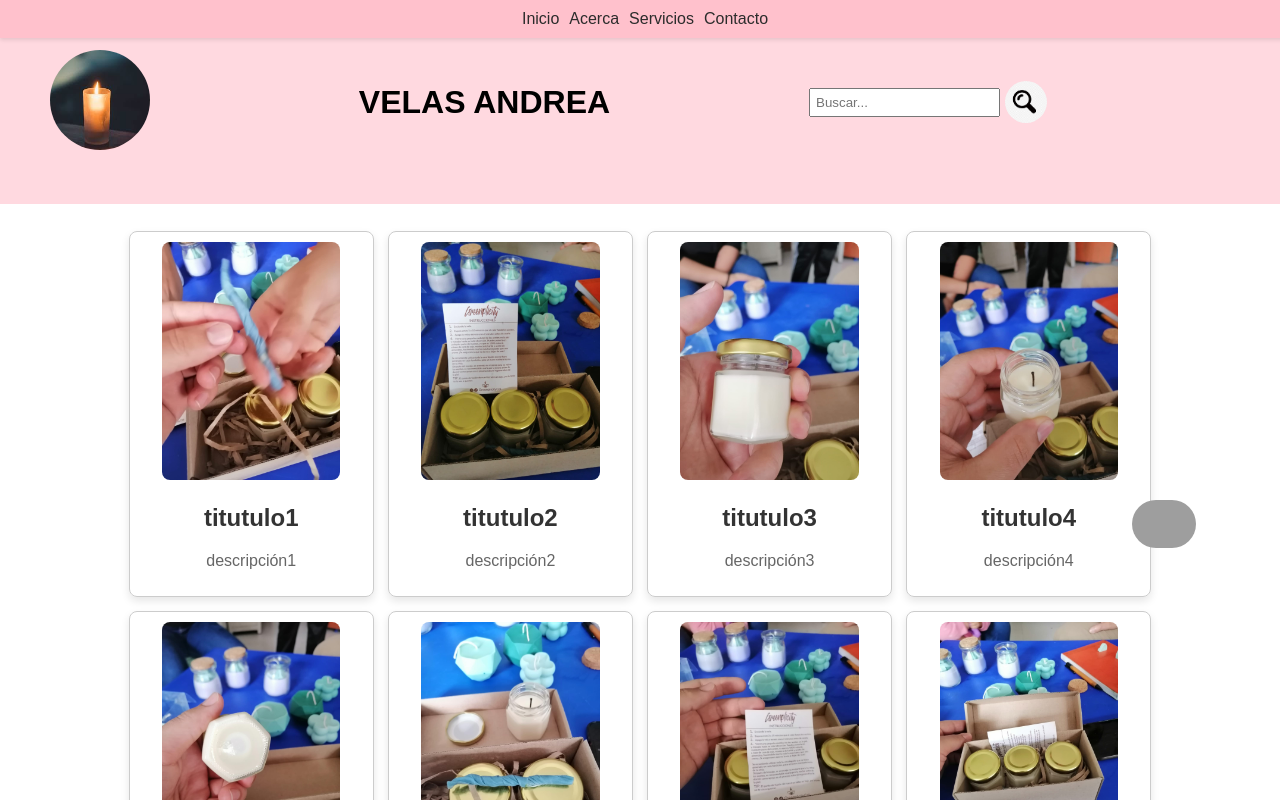
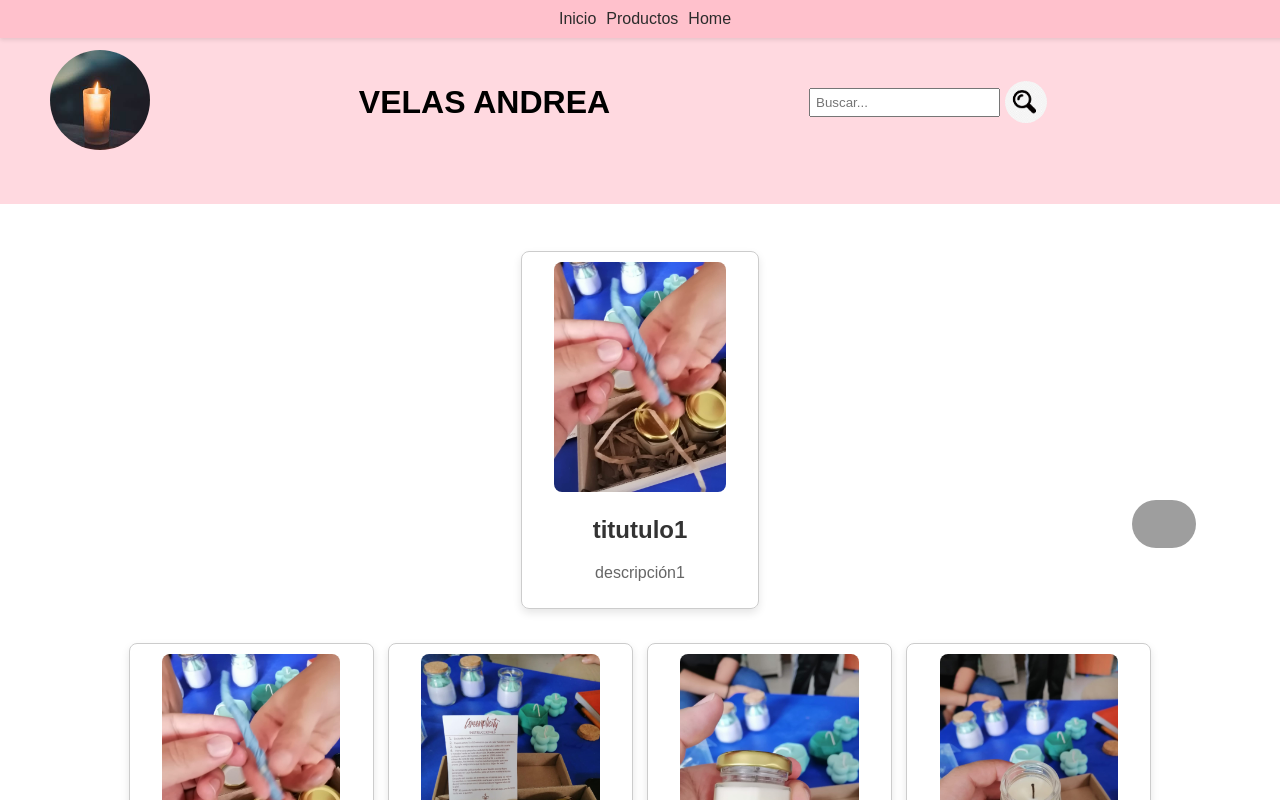
Before and after one commit to Junior-Garces/Proyecto-velas, a React (Create React App) app in the folder my-app/: page /productos in a window 1280 px wide. Shown: the top 800 px of the page. Built offline with nearby package versions, Linux system fonts and the light colour scheme; grey boxes are pictures that could not be loaded.

Commit message:
vercion estable 4

```diff
--- a/my-app/package.json
+++ b/my-app/package.json
@@ -8,6 +8,7 @@
     "@testing-library/user-event": "^13.5.0",
     "react": "^18.2.0",
     "react-dom": "^18.2.0",
+    "react-router-dom": "^6.22.3",
     "react-scripts": "5.0.1",
     "web-vitals": "^2.1.4"
   },
--- a/my-app/src/App.css
+++ b/my-app/src/App.css
@@ -81,7 +81,7 @@ main {
   color: white;
 }
 
-.bloques {
+.bloques-footer {
   width: 18%;
   margin: 7px; /* Espacio entre los contenedores */
   padding: 5px;
--- a/my-app/src/App.js
+++ b/my-app/src/App.js
@@ -1,21 +1,27 @@
 import React from 'react';
 import './App.css';
+import { BrowserRouter, Route, Routes, Link } from 'react-router-dom';
+import Home from './Home';
+import Productos from './productos';
+
+
 function App() {
   return (
+<BrowserRouter>
+
       <div>
         <nav>
           <ul>
-          <li><a href="#Inicio">Inicio</a></li>
-          <li><a href="#Acerca">Acerca</a></li>
-          <li><a href="#Servicios">Servicios</a></li>
-          <li><a href="#Contacto">Contacto</a></li>
+            <li><Link to="/">Inicio</Link></li>
+            <li><Link to="/productos">Productos</Link></li>
+            <li><Link to="/Home">Home</Link></li>
           </ul>
         </nav>
         <header>
           <div className="logo img">
-          <a href="index.html">
+            <Link to="/">
               <img src="/imagenes/vela-logo.jpeg" alt="Logo de la empresa" />
-          </a>
+            </Link>
           </div>
           <div className="titulo">
             <h1>VELAS ANDREA </h1>
@@ -26,16 +32,25 @@ function App() {
           </div>
         </header>
         <main>
+                  {/* Definición de las rutas */}
+                  <Routes>
+          <Route exact path="/Home" element={<Home />} />
+          <Route path="/productos" element={<Productos />} />
+        </Routes>
           <div className="page-container">
             <div className="container">
               <img src="/imagenes/imgProductos/ImgProducto1.jpg" alt="ImgProducto" />
               <h2>titutulo1</h2>
               <p> descripción1</p>
+              <li><Link to="/productos">Productos</Link></li>
+
             </div>
             <div className="container">
               <img src="/imagenes/imgProductos/ImgProducto2.jpg" alt="ImgProducto" />
               <h2>titutulo2</h2>
               <p> descripción2</p>
+              <li><Link to="/productos">Productos</Link></li>
+
             </div>
             <div className="container">
               <img src="/imagenes/imgProductos/ImgProducto3.jpg" alt="ImgProducto" />
@@ -151,24 +166,25 @@ function App() {
           </div>
         </main>
         <footer className="footer-container">
-        <div className="bloques">
+          <div className="bloques-footer">
             <h3>Contáctanos</h3>
             <p> descripción</p>
           </div>
-        <div className="bloques">
+          <div className="bloques-footer">
             <h3>Síguenos</h3>
             <p> descripción</p>
           </div>
-        <div className="bloques">
+          <div className="bloques-footer">
             <h3>Enlaces</h3>
             <p> descripción</p>
           </div>
-        <div className="bloques">
+          <div className="bloques-footer">
             <h3>Políticas</h3>
             <p> descripción</p>
           </div>
         </footer>
       </div>
+      </BrowserRouter>
   );
 }
 
--- /dev/null
+++ b/my-app/src/Home.js
@@ -0,0 +1,34 @@
+import React from 'react';
+import { BrowserRouter, Route, Routes, Link } from 'react-router-dom';
+import './App.css';
+
+// Componentes de las páginas
+import Home from './Home';
+import Productos from './productos';
+
+function App() {
+  return (
+    <BrowserRouter>
+      <div className="App">
+        <nav>
+          <ul>
+            <li>
+              <Link to="/Home">Inicio</Link>
+            </li>
+            <li>
+              <Link to="/productos">Productos</Link>
+            </li>
+          </ul>
+        </nav>
+
+        {/* Definición de las rutas */}
+        <Routes>
+          <Route exact path="/Home" element={<Home />} />
+          <Route path="/productos" element={<Productos />} />
+        </Routes>
+      </div>
+    </BrowserRouter>
+  );
+}
+
+export default App;
--- /dev/null
+++ b/my-app/src/productos.js
@@ -0,0 +1,20 @@
+import React from 'react';
+import './App.css';
+function productoss() {
+  return (
+    <div>
+      <main>
+        <div className="page-container">
+          <div className="container">
+            <img src="/imagenes/imgProductos/ImgProducto1.jpg" alt="ImgProducto" />
+            <h2>titutulo1</h2>
+            <p> descripción1</p>
+          </div>
+        </div>
+
+      </main>
+    </div>
+  );
+}
+
+export default productoss;
--- /dev/null
+++ b/package.json
@@ -0,0 +1,5 @@
+{
+  "dependencies": {
+    "react-router-dom": "^5.3.0"
+  }
+}
```
Also changed, not shown: 2 other files (tests, documents, lock files or other folders). Lines whose indentation alone changed are shown as unchanged.
